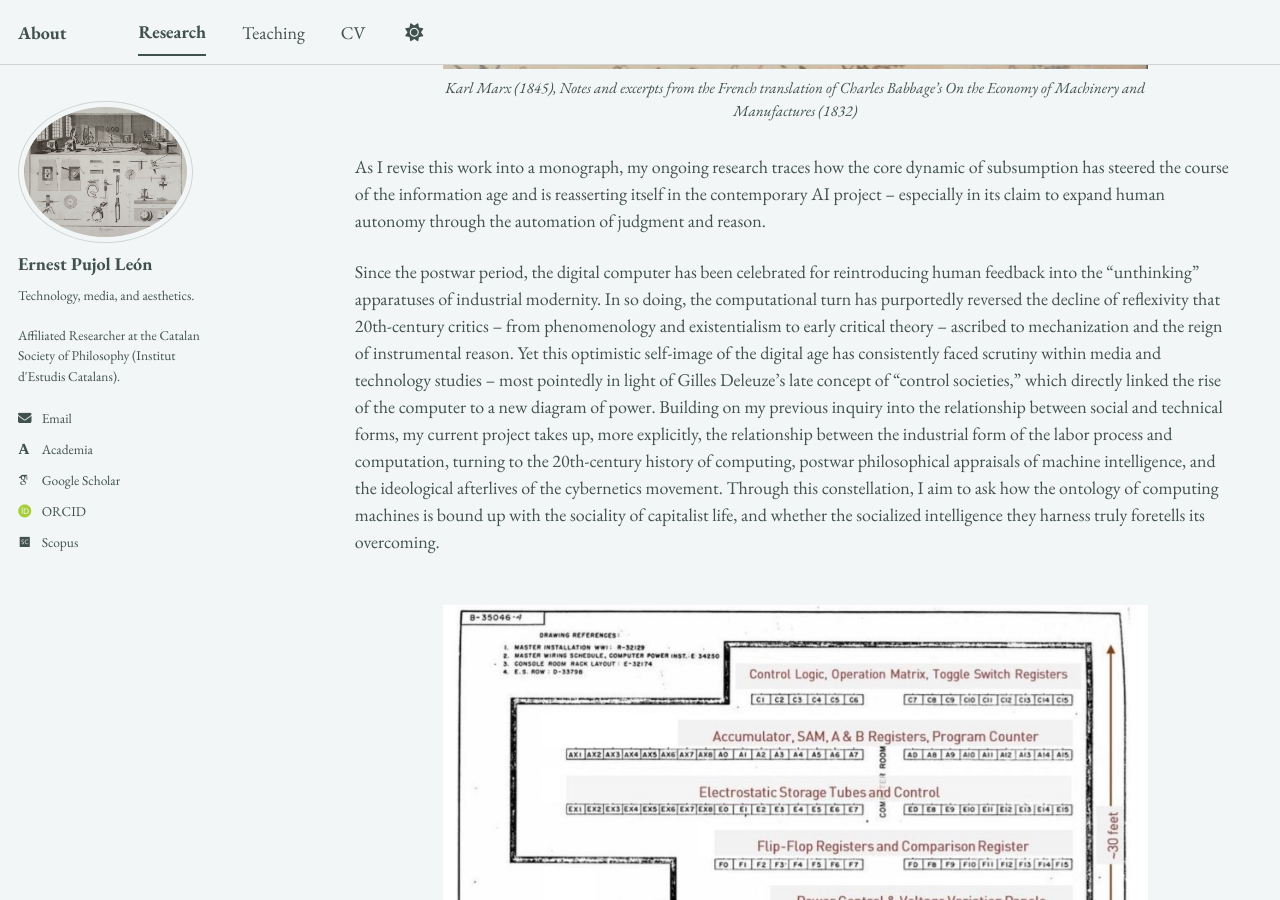
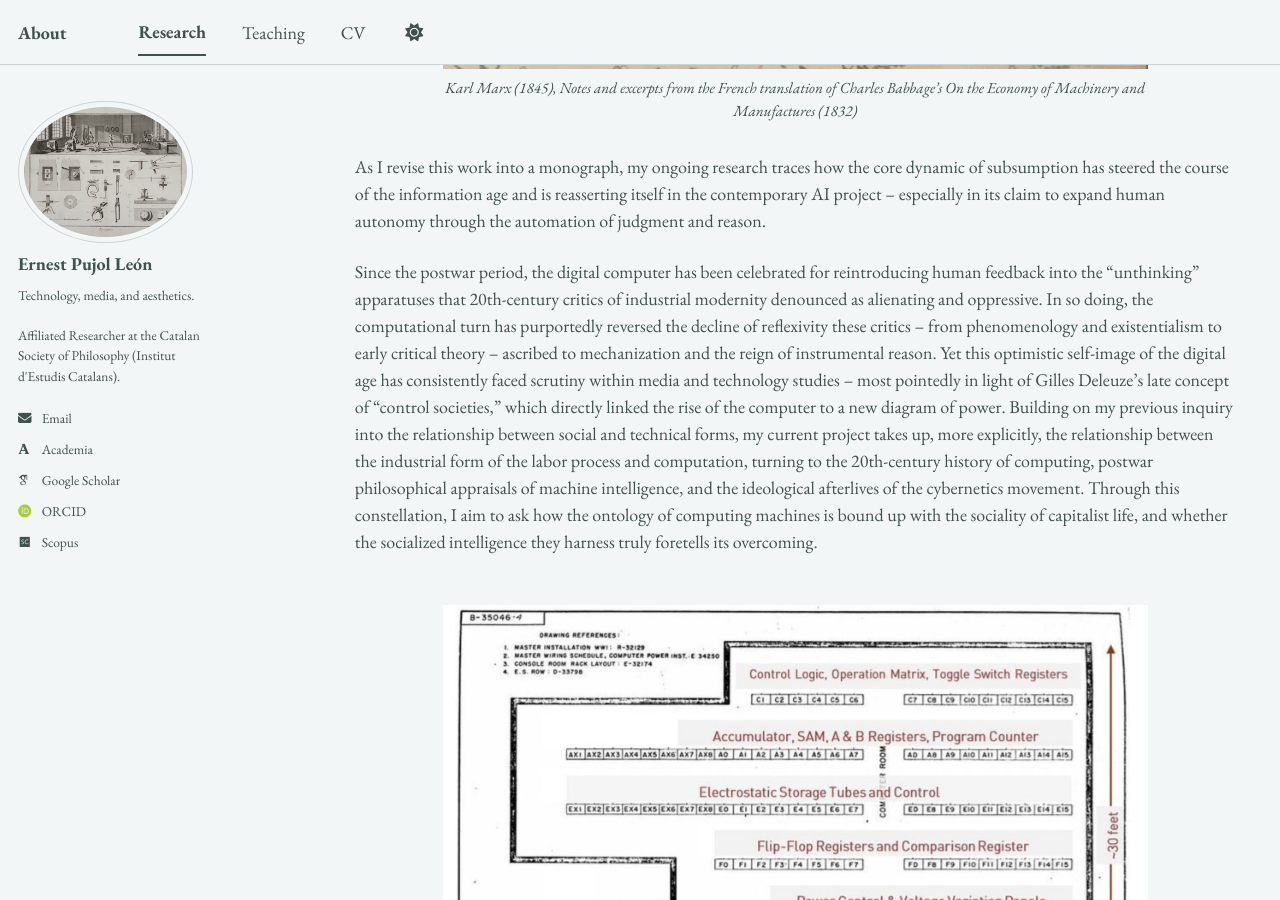
Before and after one commit to epujol90/epujol90.github.io, a Jekyll site: the page built from _pages/research.md, in a window 1280 px wide and 900 px high, scrolled down 1560 px. Built offline with Jekyll 4.4.1, drawn with Linux system fonts in a browser that asks for light colours; some web fonts are replaced; a script bundle is joined from its source files by our own code; library files that are not in the unit come from our copies.

Commit message:
Update research.md

```diff
--- a/_pages/research.md
+++ b/_pages/research.md
@@ -27,7 +27,7 @@ My doctoral work centered on the _longue durée_ of industrial modernity and wha
 
 As I revise this work into a monograph, my ongoing research traces how the core dynamic of subsumption has steered the course of the information age and is reasserting itself in the contemporary AI project -- especially in its claim to expand human autonomy through the automation of judgment and reason.
 
-Since the postwar period, the digital computer has been celebrated for reintroducing human feedback into the "unthinking" apparatuses of industrial modernity. In so doing, the computational turn has purportedly reversed the decline of reflexivity that 20th-century critics -- from phenomenology and existentialism to early critical theory -- ascribed to mechanization and the reign of instrumental reason. Yet this optimistic self-image of the digital age has consistently faced scrutiny within media and technology studies -- most pointedly in light of Gilles Deleuze's late concept of “control societies," which directly linked the rise of the computer to a new diagram of power. Building on my previous inquiry into the relationship between social and technical forms, my current project takes up, more explicitly, the relationship between the industrial form of the labor process and computation, turning to the 20th-century history of computing, postwar philosophical appraisals of machine intelligence, and the ideological afterlives of the cybernetics movement. Through this constellation, I aim to ask how the ontology of computing machines is bound up with the sociality of capitalist life, and whether the socialized intelligence they harness truly foretells its overcoming.
+Since the postwar period, the digital computer has been celebrated for reintroducing human feedback into the "unthinking" apparatuses that 20th-century critics of industrial modernity denounced as alienating and oppressive. In so doing, the computational turn has purportedly reversed the decline of reflexivity these critics -- from phenomenology and existentialism to early critical theory -- ascribed to mechanization and the reign of instrumental reason. Yet this optimistic self-image of the digital age has consistently faced scrutiny within media and technology studies -- most pointedly in light of Gilles Deleuze's late concept of “control societies," which directly linked the rise of the computer to a new diagram of power. Building on my previous inquiry into the relationship between social and technical forms, my current project takes up, more explicitly, the relationship between the industrial form of the labor process and computation, turning to the 20th-century history of computing, postwar philosophical appraisals of machine intelligence, and the ideological afterlives of the cybernetics movement. Through this constellation, I aim to ask how the ontology of computing machines is bound up with the sociality of capitalist life, and whether the socialized intelligence they harness truly foretells its overcoming.
 <br>
 <br>
 
```
